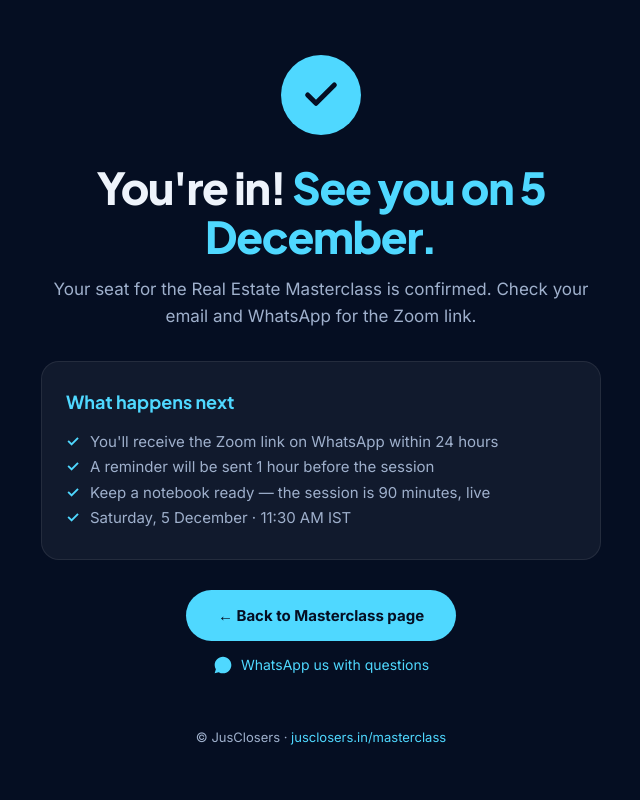
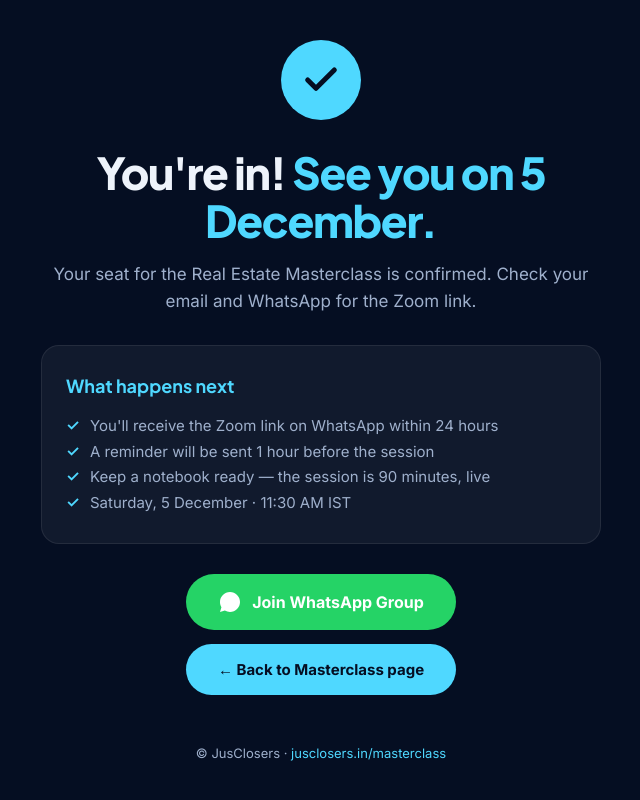
Before and after one commit to simsinfotech/EstateClosers, a plain HTML site: page masterclass-thankyou.html in a window 1280 px wide. Shown: the whole page, without its empty margins (319-959 px from the left). Drawn offline with Linux system fonts and the light colour scheme.

Commit message:
Update WhatsApp group link and add WhatsApp join button to thank-you page
- New WhatsApp group link across join and thank-you pages
- Prominent green WhatsApp button on thank-you page for group join
- Back to masterclass link moved below WhatsApp button

Co-Authored-By: Claude Opus 4.6 <noreply@anthropic.com>

```diff
--- a/masterclass-thankyou.html
+++ b/masterclass-thankyou.html
@@ -58,9 +58,9 @@ p{color:var(--soft);font-size:17px;line-height:1.6;margin-bottom:24px}
 .details li:before{content:"✓";position:absolute;left:0;color:var(--cy);font-weight:700}
 .pill{display:inline-flex;align-items:center;gap:8px;padding:16px 32px;border-radius:60px;background:var(--cy);color:var(--ink);font-weight:700;font-size:15px;text-decoration:none;transition:transform .2s,box-shadow .2s}
 .pill:hover{transform:translateY(-2px);box-shadow:0 8px 30px rgba(79,216,255,.3)}
-.wa{display:inline-flex;align-items:center;gap:8px;margin-top:14px;color:var(--cy);font-size:14px;text-decoration:none}
-.wa:hover{text-decoration:underline}
-.wa svg{width:20px;height:20px;fill:currentColor}
+.wa-btn{display:inline-flex;align-items:center;gap:10px;padding:16px 32px;border-radius:60px;background:#25D366;color:#fff;font-weight:700;font-size:16px;text-decoration:none;transition:transform .2s,box-shadow .2s;margin-bottom:14px}
+.wa-btn:hover{transform:translateY(-2px);box-shadow:0 8px 30px rgba(37,211,102,.35)}
+.wa-btn svg{width:24px;height:24px;fill:#fff}
 .foot{margin-top:50px;font-size:13px;color:var(--soft)}
 .foot a{color:var(--cy);text-decoration:none}
 </style>
@@ -79,9 +79,9 @@ p{color:var(--soft);font-size:17px;line-height:1.6;margin-bottom:24px}
       <li>Saturday, 5 December · 11:30 AM IST</li>
     </ul>
   </div>
+  <a class="wa-btn" href="https://chat.whatsapp.com/JnUgfmLUlRIDDx0pNIqx1J"><svg viewBox="0 0 24 24"><path d="M17.472 14.382c-.297-.149-1.758-.867-2.03-.967-.273-.099-.471-.148-.67.15-.197.297-.767.966-.94 1.164-.173.199-.347.223-.644.075-.297-.15-1.255-.463-2.39-1.475-.883-.788-1.48-1.761-1.653-2.059-.173-.297-.018-.458.13-.606.134-.133.298-.347.446-.52.149-.174.198-.298.298-.497.099-.198.05-.371-.025-.52-.075-.149-.669-1.612-.916-2.207-.242-.579-.487-.5-.669-.51-.173-.008-.371-.01-.57-.01-.198 0-.52.074-.792.372-.272.297-1.04 1.016-1.04 2.479 0 1.462 1.065 2.875 1.213 3.074.149.198 2.096 3.2 5.077 4.487.709.306 1.262.489 1.694.625.712.227 1.36.195 1.871.118.571-.085 1.758-.719 2.006-1.413.248-.694.248-1.289.173-1.413-.074-.124-.272-.198-.57-.347z"/><path d="M12 2C6.477 2 2 6.477 2 12c0 1.89.525 3.66 1.438 5.168L2 22l4.832-1.438A9.955 9.955 0 0 0 12 22c5.523 0 10-4.477 10-10S17.523 2 12 2z"/></svg>Join WhatsApp Group</a>
+  <br>
   <a class="pill" href="/masterclass">← Back to Masterclass page</a>
-  <br>
-  <a class="wa" href="https://wa.me/919036317766?text=Hi%2C%20I%20just%20registered%20for%20the%20Real%20Estate%20Masterclass."><svg viewBox="0 0 24 24"><path d="M17.472 14.382c-.297-.149-1.758-.867-2.03-.967-.273-.099-.471-.148-.67.15-.197.297-.767.966-.94 1.164-.173.199-.347.223-.644.075-.297-.15-1.255-.463-2.39-1.475-.883-.788-1.48-1.761-1.653-2.059-.173-.297-.018-.458.13-.606.134-.133.298-.347.446-.52.149-.174.198-.298.298-.497.099-.198.05-.371-.025-.52-.075-.149-.669-1.612-.916-2.207-.242-.579-.487-.5-.669-.51-.173-.008-.371-.01-.57-.01-.198 0-.52.074-.792.372-.272.297-1.04 1.016-1.04 2.479 0 1.462 1.065 2.875 1.213 3.074.149.198 2.096 3.2 5.077 4.487.709.306 1.262.489 1.694.625.712.227 1.36.195 1.871.118.571-.085 1.758-.719 2.006-1.413.248-.694.248-1.289.173-1.413-.074-.124-.272-.198-.57-.347z"/><path d="M12 2C6.477 2 2 6.477 2 12c0 1.89.525 3.66 1.438 5.168L2 22l4.832-1.438A9.955 9.955 0 0 0 12 22c5.523 0 10-4.477 10-10S17.523 2 12 2z"/></svg>WhatsApp us with questions</a>
 </div>
 <div class="foot">© JusClosers · <a href="/masterclass">jusclosers.in/masterclass</a></div>
 </body>
```
Also changed, not shown: join.html (+4 -4 lines).
